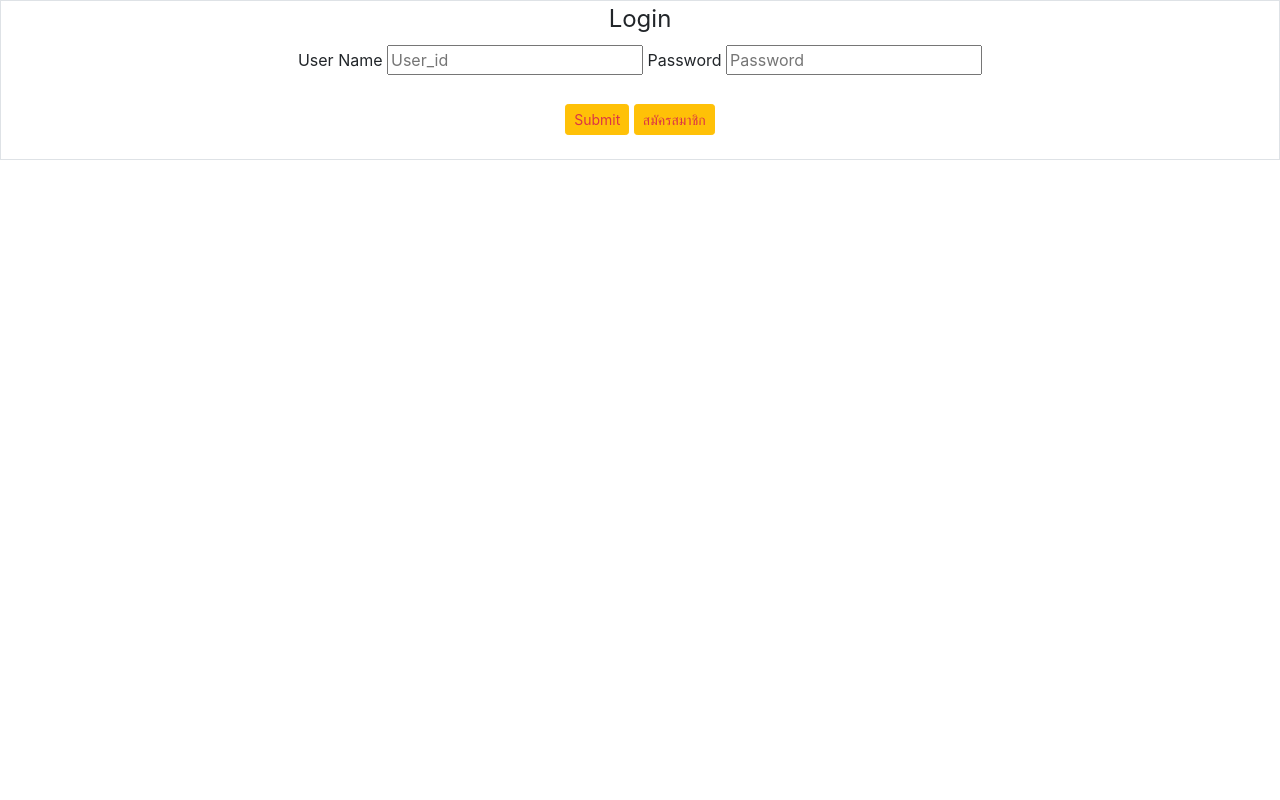
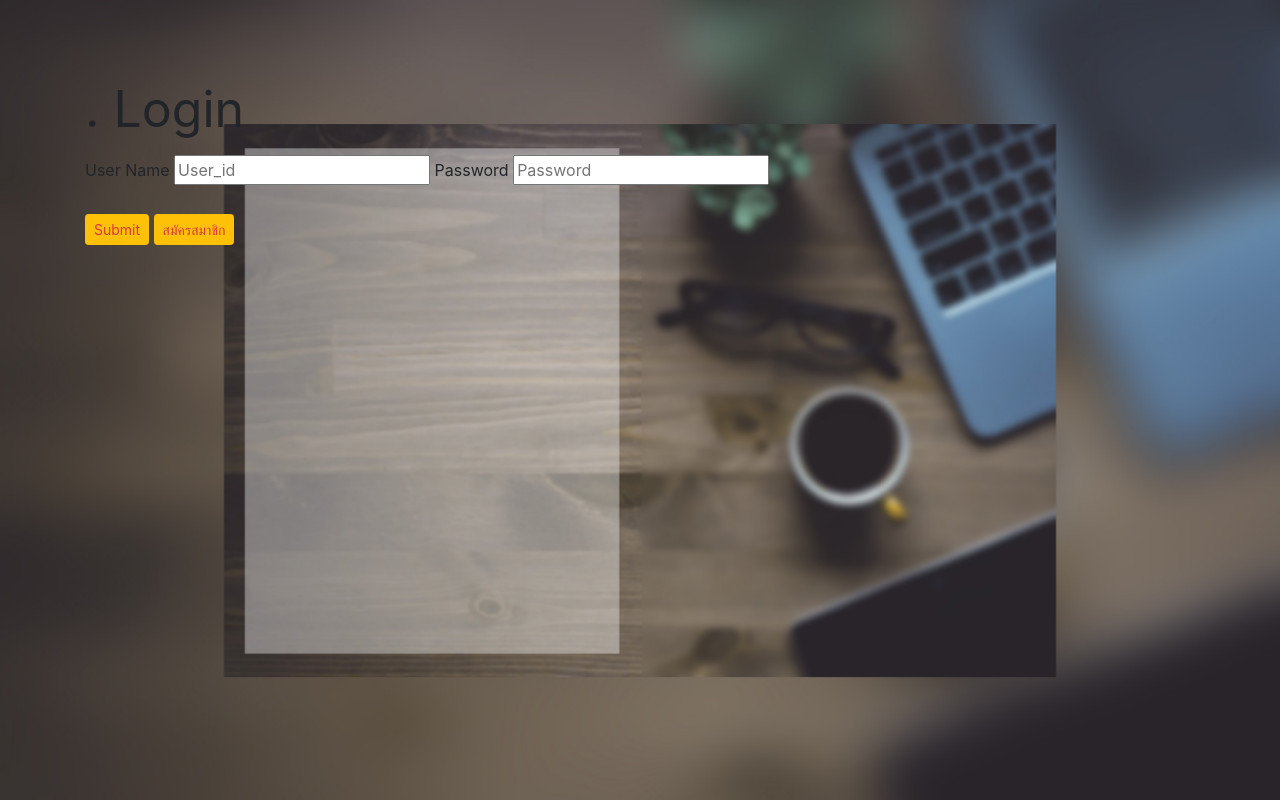
Before and after one commit to witsarutpalm111/ce-app-0, a PHP site: page /Login.php in a window 1280 px wide. Run offline with PHP 8.4, Linux system fonts and the light colour scheme.

Commit message:
hngeng add bg

```diff
--- a/Login.php
+++ b/Login.php
@@ -23,11 +23,32 @@
     <title>Form Login</title>
 
     <style>
+       div.container{
+            background-image: url("BG/wall2.jpg");
+            background-repeat: no-repeat;
+            background-position: center;
+            background-attachment: fixed;
+            background-size: 65%;
+        }
+        body {
+            background-image: url("BG/wall3.jpg");
+            /*background-color: #4d4d4d;*/
+            background-repeat: no-repeat;
+            background-position: center;
+            background-attachment: fixed;
+            background-size: 100%;
+        }
+
+        #p1 {
+            font-size: 50px ;
+            /* word-spacing: 200px; */
+            padding-left:
+        }
+
         fieldset{
             text-align: center;
         }
         a{
-
             color:#FFFF66;
             text-align: left;
         }
@@ -40,11 +61,12 @@
 
 </head>
 
-<body style = "text-align: center;">
-    <div class = "p">
+<body style = "text-align: left;">
+    <div class = "container h-100" >
             <form action="LoginForm.php" id="FormLogin" method="post">
-                <div class="border text-center">
-                    <legend id = "p1">Login</legend>
+                <div style="min-height:100vh">
+                <br><br><br>
+                    <legend id = "p1">.            Login </legend>
                     <label id = "p2">User Name</label>
                     <input type="text" id="em_User" required name="em_User" placeholder="User_id">
                     <label id = "p3">Password </label>
@@ -53,13 +75,10 @@
                     <input type="submit" class="btn btn-warning text-danger btn-sm" name="submit" value="Submit" />
                     <a href="add_user/Forminsert_user.php" class="btn btn-warning text-danger btn-sm" >สมัครสมาชิก</a>
 
-                    <br><br>
                 </div>
             </form>
     </div>
 
-
-
 </body>
 
 </html>
```
Also changed, not shown: BG/wall1.jpg (added), BG/wall2.jpg (added), BG/wall3.jpg (added), img/wall1.gif (added).
